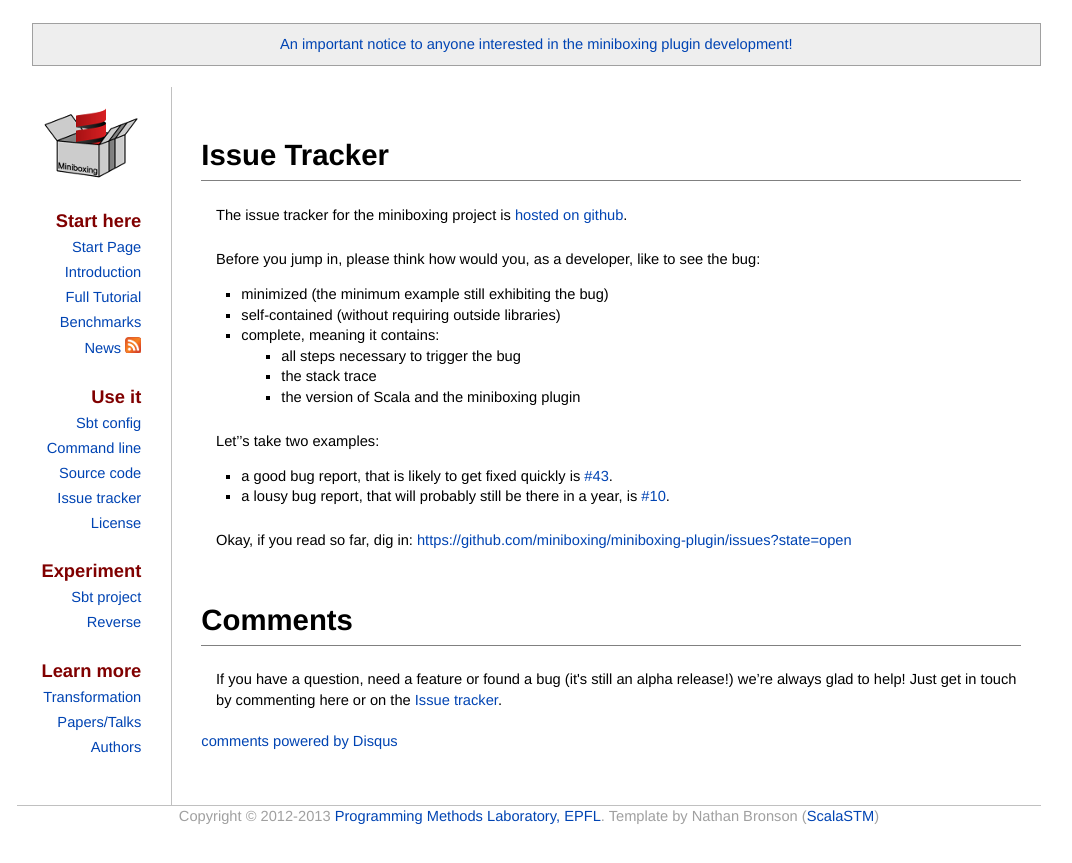
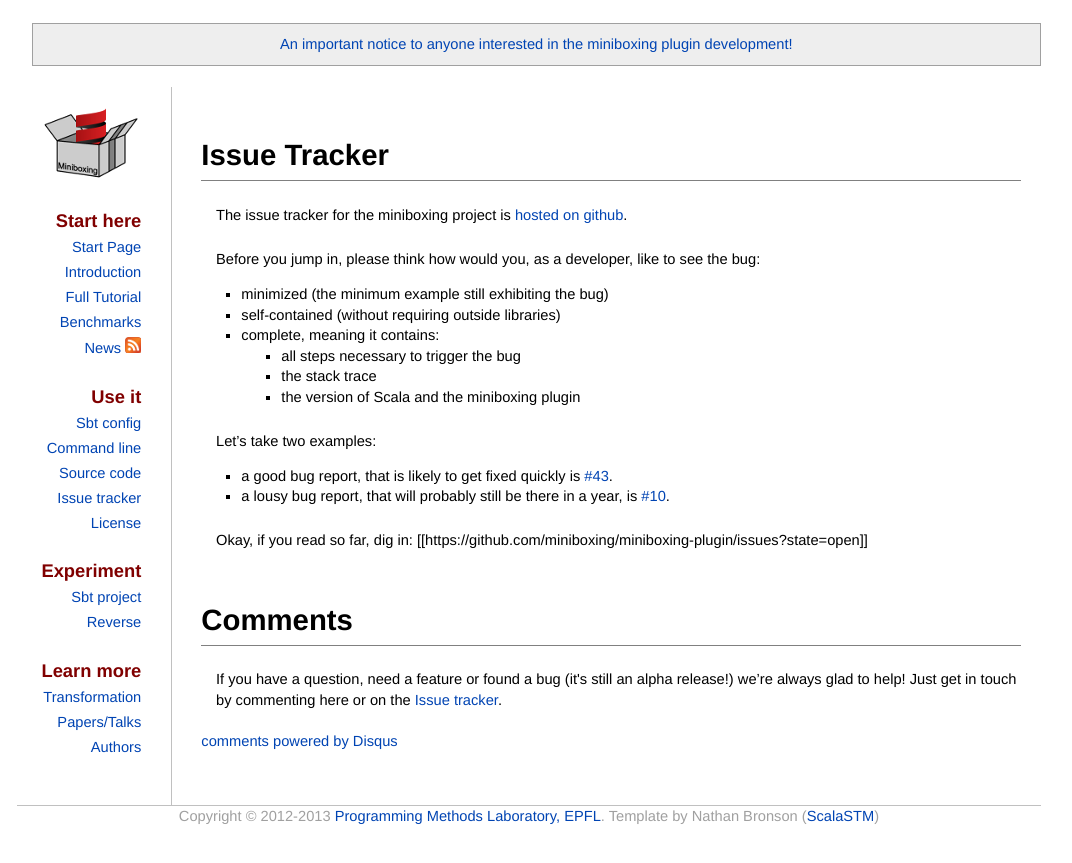
Before and after one commit to miniboxing/miniboxing.github.io, a Jekyll site: the page built from issues.md, in a window 1280 px wide. Shown: the top 863 px of the page, without its empty margins (111-1183 px from the left). Built offline with Jekyll 4.4.1, drawn with Linux system fonts in a browser that asks for light colours; comment, search, counter and statistics services are not loaded; some of the changed lines change nothing that is shown.

Commit message:
Fixed darn error

```diff
--- a/issues.md
+++ b/issues.md
@@ -14,9 +14,9 @@ Before you jump in, please think how would you, as a developer, like to see the
   * the stack trace
   * the version of Scala and the miniboxing plugin
 
-Let''s take two examples:
+Let's take two examples:
  * a good bug report, that is likely to get fixed quickly is [#43](https://github.com/miniboxing/miniboxing-plugin/issues/43).
  * a lousy bug report, that will probably still be there in a year, is [#10](https://github.com/miniboxing/miniboxing-plugin/issues/10).
 
 Okay, if you read so far, dig in:
-<https://github.com/miniboxing/miniboxing-plugin/issues?state=open>
+[[https://github.com/miniboxing/miniboxing-plugin/issues?state=open]]
```
